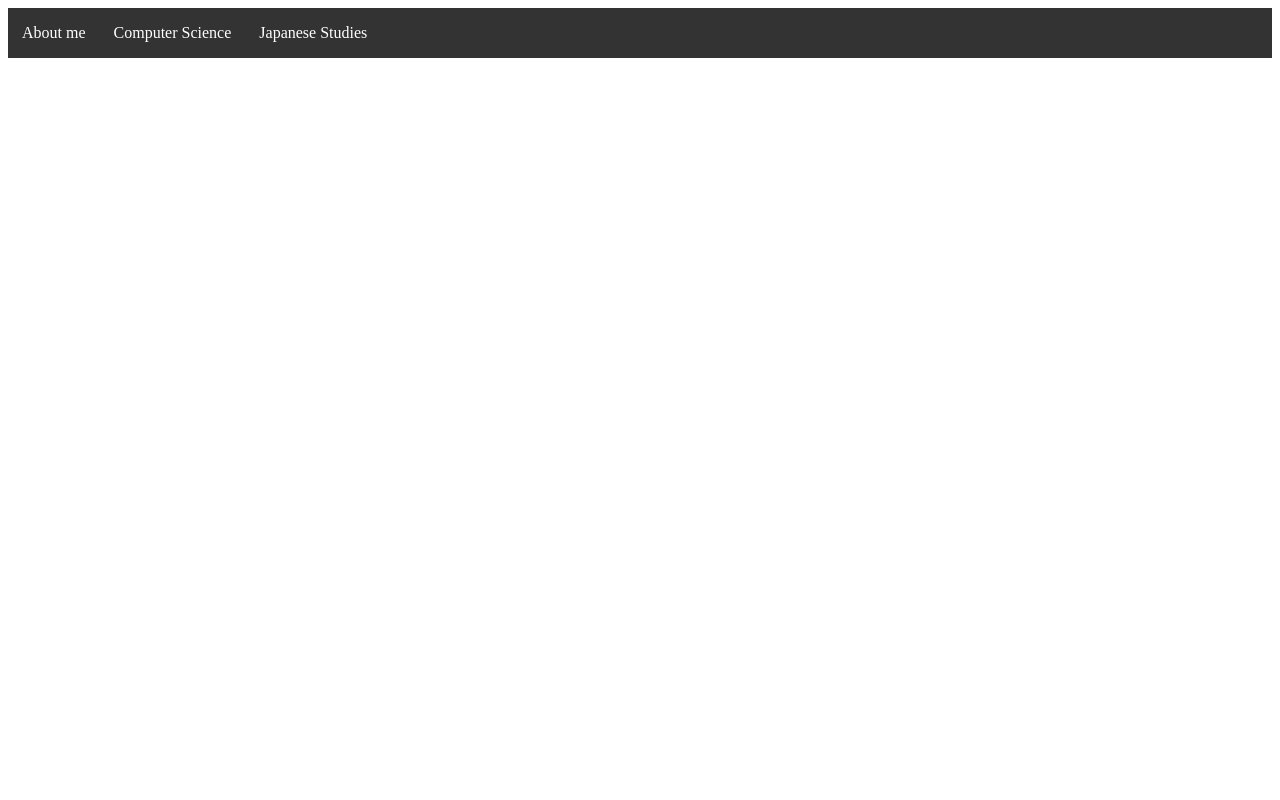
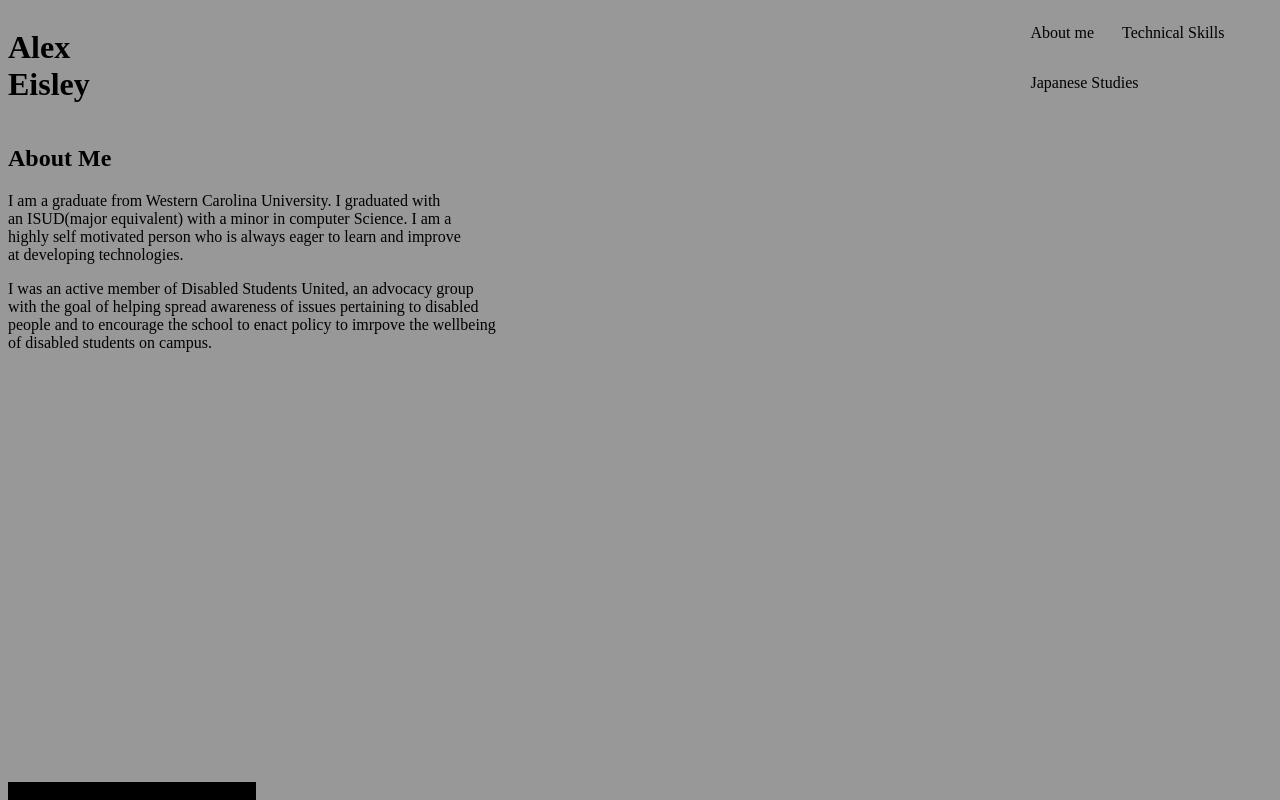
Before and after one commit to aeisley19/personal-website, a plain HTML site: page pages/index.html in a window 1280 px wide. Drawn offline with Linux system fonts and the light colour scheme.

Commit message:
Added some divs. Basic structure for index page.

```diff
--- a/pages/index.html
+++ b/pages/index.html
@@ -5,12 +5,32 @@
         <link rel="stylesheet" href="../styles/styles.css">
     </head>
     <body>
-        <nav id="navigation">
-            <ul>
-                <li><a href="index.html">About me</a></li>
-                <li><a href="CS.html">Computer Science</a></li>
-                <li><a href="japanese.html">Japanese Studies</a></li>
-            </ul>
-        </nav>
+        <header class="header">
+            <h1 class="name">Alex Eisley</h2>
+            <nav>
+                <ul class="nav">
+                    <li><a href="index.html">About me</a></li>
+                    <li><a href="CS.html">Technical Skills</a></li>
+                    <li><a href="japanese.html">Japanese Studies</a></li>
+                </ul>
+            </nav>
+        </header>
+        <div class="about-me">
+            <h2>About Me</h2>
+            <p>
+                I am a graduate from Western Carolina University. I graduated with<br>
+                an ISUD(major equivalent) with a minor in computer Science. I am a<br>
+                highly self motivated person who is always eager to learn and improve<br>
+                at developing technologies.<br>
+            </p>
+            <p>
+                I was an active member of Disabled Students United, an advocacy group<br>
+                with the goal of helping spread awareness of issues pertaining to disabled<br>
+                people and to encourage the school to enact policy to imrpove the wellbeing<br>
+                of disabled students on campus.</p>
+        </div>
+        <footer class="footer">
+            dncjkcndjsa,hhjjjjjjjjjjjjjjjjjjjjjjjjjjjjjjjjjj
+        </footer>
     </body>
 </html>
--- a/styles/styles.css
+++ b/styles/styles.css
@@ -1,19 +1,37 @@
+body {
+    background-color: rgb(152, 152, 152);
+}
+
+.header {
+    display: flex;
+    column-gap: 900px;
+}
+
 ul {
     list-style-type: none;
     margin: 0;
     padding: 0;
-    overflow: hidden;
-    background-color: #333;
+    vertical-align: bottom;
 }
 
 li {
     float: left;
 }
 
-li a {
+a {
+    color: inherit;
+    text-decoration: inherit;
+}
+
+.nav li {
+    list-style-type: none;
     display: inline-block;
-    color: white;
     text-align: right;
     padding: 16px 14px;
-    text-decoration: none;
 }
+
+.footer {
+    background-color: black;
+    position: fixed;
+    bottom: 0;
+}
```
